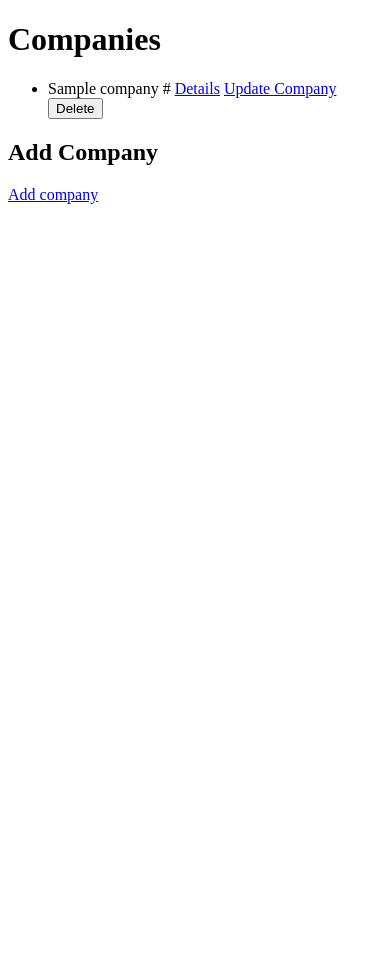
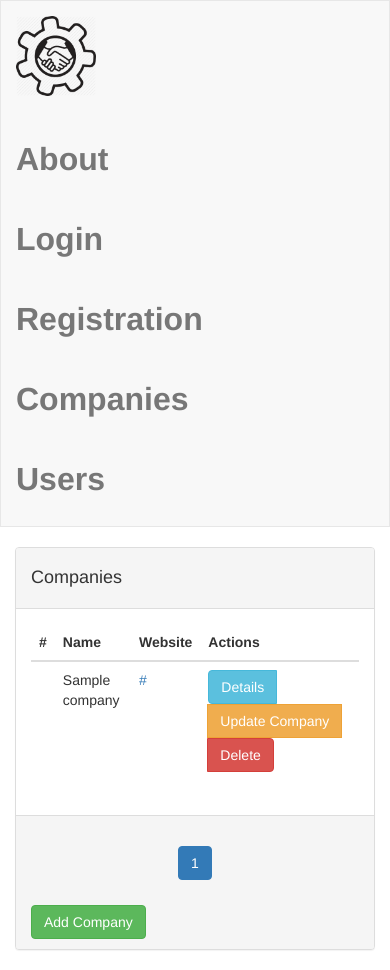
Before and after one commit to Przemek625/crm-system, a Django app: page /companies/ in a window 390 px wide. Before the commit the page ends 204 px from the top, so only its background shows below. Run offline with Django 3.2, Linux system fonts and the light colour scheme; a user stored in the database is signed in; tables that the repository leaves empty hold one stand-in row (values such as "Sample post"); some libraries are stand-ins or nearby versions.

Commit message:
Edit templates

```diff
--- a/companies/forms.py
+++ b/companies/forms.py
@@ -7,4 +7,4 @@ class CompanyForm(ModelForm):
 
     class Meta:
         model = Company
-        exclude = ['date_added']
+        exclude = ['date_added', 'added_by', 'customers']
--- a/companies/views.py
+++ b/companies/views.py
@@ -47,7 +47,7 @@ class CompanyUpdateView(LoginRequiredMixin, UpdateView):
     """This view is responsible for updating companies."""
     model = Company
     template_name = 'add_or_update_company.html'
-    exclude = ('date_added', )
+    form_class = CompanyForm
     success_url = reverse_lazy('companies')
 
 
@@ -56,7 +56,7 @@ class CompanyDeleteView(LoginRequiredMixin, View):
     model = Company
     redirect_view_name = 'companies'
 
-    def post(self, request, pk):
+    def get(self, request, pk):
         company = get_object_or_404(self.model, pk=pk)
         # Check if the company is added by the user that makes the request.
         if company.added_by == request.user:
--- a/crm/urls.py
+++ b/crm/urls.py
@@ -17,8 +17,9 @@ from django.conf.urls import url
 from django.contrib import admin
 from django.contrib.auth.views import LogoutView
 
-from companies.views import CompaniesListView, CompanyDetailView, CompanyDeleteView, CompanyCreateView, CompanyUpdateView
-from users.views import LoginView, RegistrationView, AddUserToCustomersView
+from companies.views import CompaniesListView, CompanyDetailView, CompanyDeleteView, CompanyCreateView,\
+    CompanyUpdateView
+from users.views import LoginView, RegistrationView, AddUserToCustomersView, UserListViews
 
 urlpatterns = [
     url(r'^admin/', admin.site.urls),
@@ -31,5 +32,6 @@ urlpatterns = [
     url(r'^update-company/(?P<pk>\d+)$', CompanyUpdateView.as_view(), name='update-company'),
     url(r'^logout/$', LogoutView.as_view(next_page='login'), name='logout'),
     url(r'^logout/$', LogoutView.as_view(next_page='login'), name='logout'),
-    url(r'^add-user-to-customers/$', AddUserToCustomersView.as_view(), name='add_user_to_customers')
+    url(r'^add-user-to-customers/$', AddUserToCustomersView.as_view(), name='add_user_to_customers'),
+    url(r'^users/$', UserListViews.as_view(), name='users')
 ]
--- a/static/css/custom_css.css
+++ b/static/css/custom_css.css
@@ -17,13 +17,29 @@
 }
 
 .custom-form {
-    height: 320px;
+    height: 400px;
     padding-top: 40px;
     font-size: large;
-    border: 1px solid #f1f1f1;
+    /*border: 1px solid #f1f1f1;*/
 
 }
 
 .log-footer{
     padding-top: 15px;
 }
+
+.href-dec >button >a {
+    color: #FFFFFF;
+    text-decoration: none;
+}
+
+.footer{
+    padding-top: 100px;
+    bottom:0;
+    left:0;
+
+}
+
+/*.registration-form{*/
+    /*height: 600px;*/
+/*}*/
--- a/templates/base.html
+++ b/templates/base.html
@@ -28,16 +28,27 @@
         </div>
         <ul class="nav navbar-nav navbar-right cutom-navbar">
             <li><a href="">About</a></li>
+            <li><a href="{% url 'login' %}">Login</a></li>
+            <li><a href="{% url 'registration' %}">Registration</a></li>
             <li><a href="{% url 'companies' %}">Companies</a></li>
-            <li><a href="">Users</a></li>
+            <li><a href="{% url 'users' %}">Users</a></li>
         </ul>
     </div>
 </div>
 {% block content %}
 {% endblock %}
-{% block footer_includes %}
-{% endblock %}
 
+
+{#<div class="container text-center footer">#}
+{#    <div class="row">#}
+{#        <div class="col-lg-12">#}
+{#            <ul class="nav nav-pills nav-justified">#}
+{#                <li><a href="/">© 2017 SYSTEM.</a></li>#}
+{#                <li><a href="#">Terms of Service</a></li>#}
+{#                <li><a href="#">Privacy</a></li>#}
+{#            </ul>#}
+{#        </div>#}
+{#    </div>#}
+{#</div>#}
 </body>
-
 </html>
--- a/templates/companies.html
+++ b/templates/companies.html
@@ -1,28 +1,73 @@
-<!DOCTYPE html>
-<html lang="en">
-<head>
-    <meta charset="UTF-8">
-    <title>Title</title>
-</head>
-<body>
-<h1>Companies</h1>
-<ul>
+{% extends 'base.html' %}
+{% load static %}
+
+{% block content %}
+    <div class="container">
+        <div class="panel panel-default">
+            <div class="panel-heading">
+                <h4>Companies</h4>
+            </div>
+            <div class="panel-body">
+                <table class="table table-hover">
+                    <thead>
+                    <tr>
+                        <th>#</th>
+                        <th>Name</th>
+                        <th>Website</th>
+                        <th>Actions</th>
+                    </tr>
+                    </thead>
+                    <tbody>
                     {% for company in company_list %}
-        <li>
                         <tr>
+                            <td></td>
                             <td>{{ company.name }}</td>
-                <td>{{ company.website }}</td>
-                <td><a href="{% url 'company-detail' pk=company.id %}">Details</a></td>
-                <td><a href="{% url 'update-company' pk=company.id %}">Update Company</a></td>
+                            <td><a href="{{ company.website }}">{{ company.website }}</a></td>
                             <td>
-                    <form action="{% url 'delete-company' pk=company.id %}" method="post">{% csrf_token %}
-                    <input type="submit" value="Delete"/>
-                    </form></td>
+                                <div class="btn-group href-dec">
+                                    <button type="button" class="btn btn-info" role="button">
+                                        <a href="{% url 'company-detail' pk=company.id %}">Details</a>
+                                    </button>
+                                    <button type="button" class="btn btn-warning" role="button">
+                                        <a href="{% url 'update-company' pk=company.id %}">Update Company</a>
+                                    </button>
+                                    <button type="submit" class="btn btn-danger">
+                                        <a href="{% url 'delete-company' pk=company.id %}">Delete</a>
+
+                                    </button>
+                                </div>
+                            </td>
                         </tr>
+                    {% endfor %}
+
+                    </tbody>
+                </table>
+            </div>
+            <div class="panel-footer href-dec">
+                <nav class="text-center">
+                        <nav>
+                            <ul class="pagination">
+                                {% if page_obj.has_previous %}
+                                    <li><a href="?page={{ page_obj.previous_page_number }}">
+                                        {% if not page_obj.has_previous %}<span aria-hidden="true">{% endif %}&laquo;
+                                        Previous</span><span class="sr-only">Previous</span></a></li>
+                                {% endif %}
+                                {% for page in paginator.page_range %}
+                                    <li {% if page_obj.number == forloop.counter %}class="active"{% endif %}><a
+                                            href="?page={{ forloop.counter }}">{{ forloop.counter }}</a></li>
+                                {% endfor %}
+                                {% if page_obj.has_next %}
+                                    <li><a href="?page={{ page_obj.next_page_number }}">{% if not page_obj.has_next %}
+                                        <span aria-hidden="true">{% endif %}Next &raquo;</span><span class="sr-only">Next</span></a>
                                     </li>
-    {% endfor %}
+                                {% endif %}
                             </ul>
-<h2>Add Company</h2>
-<a href="{% url 'add-company' %}">Add company</a>
-</body>
-</html>
+                        </nav>
+                </nav>
+                <button type="button" class="btn btn-success" role="button">
+                    <a href="{% url 'add-company' %}">Add Company</a>
+                </button>
+            </div>
+        </div>
+    </div>
+{% endblock %}
```
Also changed, not shown: templates/add_or_update_company.html (+27 -18 lines), templates/company_detail.html (+19 -15 lines), templates/login.html (+12 -2 lines), templates/registration.html (+9 -2 lines), templates/users.html (+66 -0 lines). Lines whose indentation alone changed are shown as unchanged.
